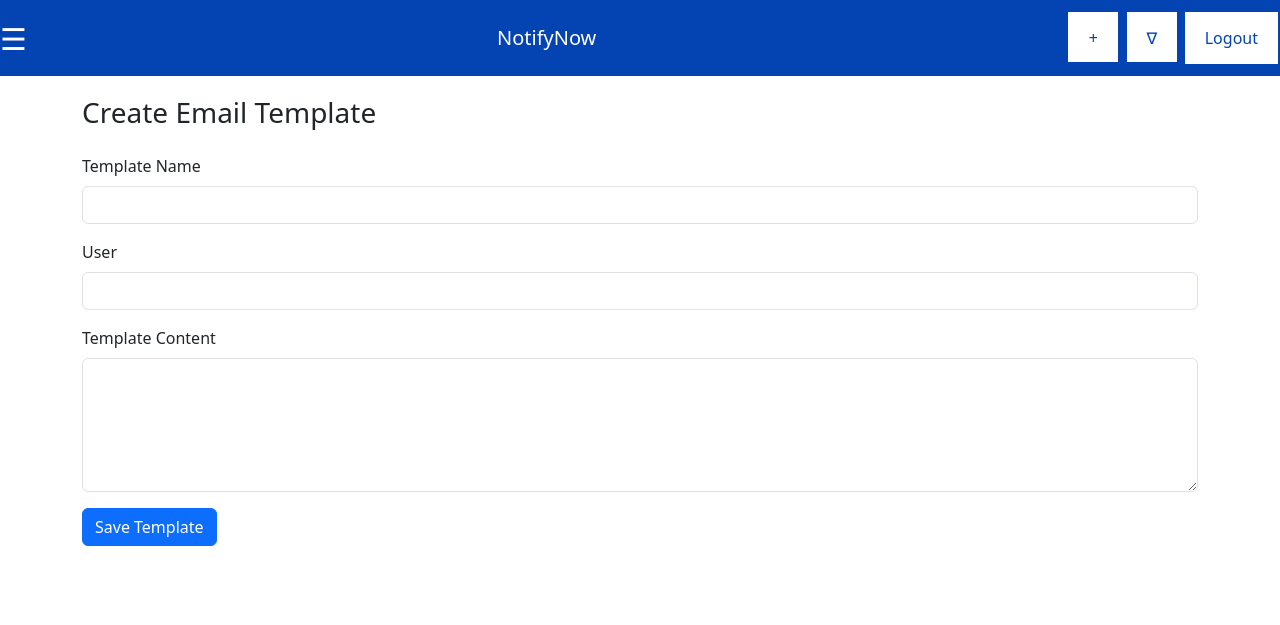
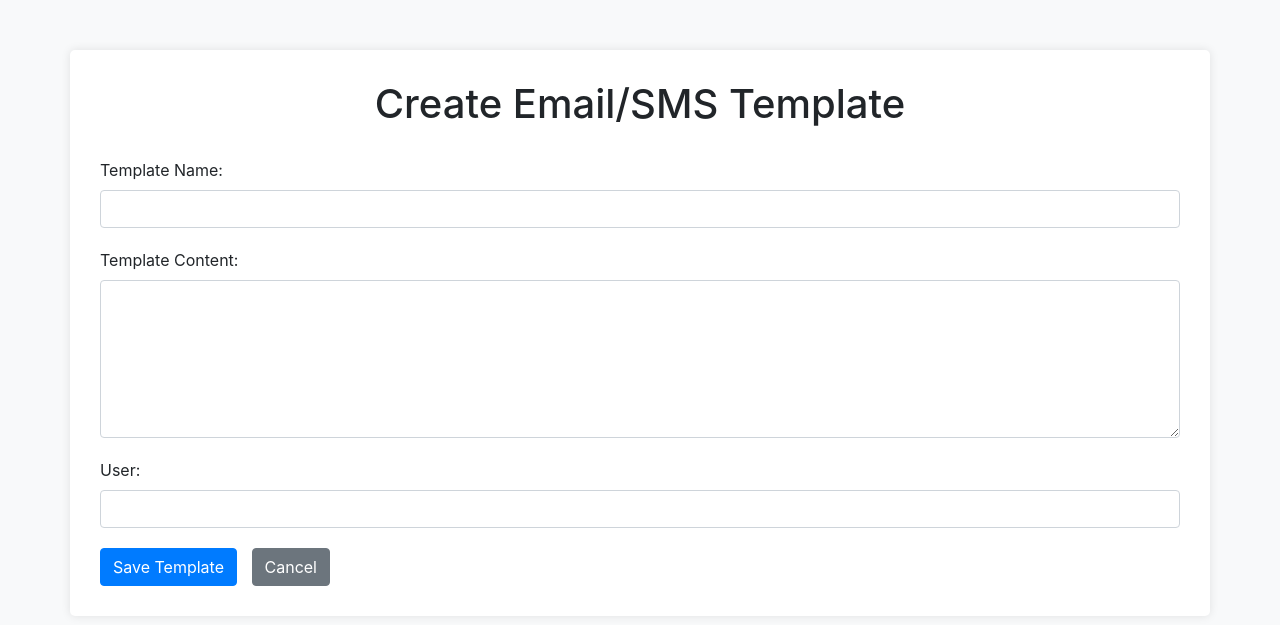
Before and after one commit to cloudtrim/NotifyNow, a Django app: page /create_template/ in a window 1280 px wide. Shown: the top 625 px of the page. Run offline with Django 5.2, Linux system fonts and the light colour scheme; some libraries are stand-ins or nearby versions.

Commit message:
added create template page

```diff
--- a/core/accounts/templates/base.html
+++ b/core/accounts/templates/base.html
@@ -1,64 +1,79 @@
-
 <!DOCTYPE html>
 <html lang="en">
+
 <head>
     <meta charset="UTF-8">
     <meta name="viewport" content="width=device-width, initial-scale=1.0">
     <!-- <title>Navigation Bar</title> -->
+    <link rel="stylesheet" href="https://fonts.googleapis.com/css2?family=Material+Symbols+Outlined:opsz,wght,FILL,GRAD@20..48,100..700,0..1,-50..200" />
     <style>
+        @import url('https://fonts.googleapis.com/css2?family=Ubuntu:ital,wght@0,300;0,400;0,500;0,700;1,300;1,400;1,500;1,700&display=swap');
+
+
         body {
-            font-family: Arial, sans-serif;
+            font-family: "Ubuntu", sans-serif;
             margin: 0;
             padding: 0;
             overflow-x: hidden;
         }
+
         .navbar {
             display: flex;
             justify-content: space-between;
             align-items: center;
             background-color: #0343b2;
-            padding: 14px 20px;
+            padding: 0px 10px;
         }
+
         .navbar .app-name {
             color: white;
-            font-size: 20px;
+            font-size: 25px;
         }
+
         .navbar input[type="button"],
         .navbar button {
             background-color: white;
             color: #0343b2;
             border: #033ea2;
-            padding: 14px 20px;
+            padding: 4px 0px;
             text-align: center;
             text-decoration: none;
             display: inline-block;
             font-size: 16px;
-            margin: 4px 2px;
+            margin: 6px 4px;
             cursor: pointer;
         }
+
         .navbar input[type="button"] {
-            width: 50px;
-            height: 50px;
+            width: 30px;
+            height: 30px;
+            border: 2px solid #022e7a;
+            border-radius: 10px;
         }
+
         .navbar button.logout {
             background-color: white;
         }
-        .menu-icon {
+
+        .icon {
             font-size: 30px;
             color: white;
             cursor: pointer;
+            margin: 10px 3px;
         }
+
         .sidebar {
             height: 100%;
             width: 0;
             position: fixed;
-            top: 0;
+            top: 85;
             left: 0;
             background-color: #0343b2;
             overflow-x: hidden;
             transition: 0.5s;
-            padding-top: 60px;
+            padding-top: 0px;
         }
+
         .sidebar a {
             padding: 10px 15px;
             text-decoration: none;
@@ -67,35 +82,55 @@
             display: block;
             transition: 0.3s;
         }
+
         .sidebar a:hover {
             background-color: #033385;
         }
+
         .sidebar .close-btn {
             position: absolute;
             top: 20px;
             right: 25px;
             font-size: 36px;
         }
+
         @media screen and (max-height: 450px) {
-            .sidebar {padding-top: 15px;}
-            .sidebar a {font-size: 18px;}
+            .sidebar {
+                padding-top: 15px;
+            }
+
+            .sidebar a {
+                font-size: 18px;
+            }
+        }
+
+        #search {
+            color: white;
+            border: 2px solid #022e7a;
+            border-radius: 5px;
+            padding: 4px 0px;
+            margin: 3px 5px 5px 5px;
         }
     </style>
 </head>
+
 <body>
     <div class="navbar">
-        <span class="menu-icon" onclick="openNav()">&#9776;</span>
+        <span class="icon" onclick="openNav()">&#9776;</span>
         <div class="app-name">NotifyNow</div>
         <div>
-            <input type="button" value="+">
-            <input type="button" value="&nabla;">
-            <button class="logout">Logout</button>
+            <span class="material-symbols-outlined icon" >add_box</span>
+            <span class="material-symbols-outlined icon">notifications</span>
+            <span class="material-symbols-outlined icon">search</span>
+            <input type="text" name="search" id="search" placeholder="Search">
+            <span class="material-symbols-outlined icon">logout</span>
         </div>
     </div>
 
     <div id="mySidebar" class="sidebar">
         <a href="javascript:void(0)" class="close-btn" onclick="closeNav()">&times;</a>
-        <h2 style="color: white; padding-left: 15px;">Menu</h2>
+        <!-- <h2 style="color: white; padding-left: 15px;">Menu</h2> -->
+         <br><br>
         <a href="{% url 'dashboard' %}">Dashboard</a>
         <a href="{% url 'reminders' %}">Reminder</a>
         <a href="{% url 'contacts_list' %}">Contacts</a>
@@ -106,7 +141,7 @@
 
     <script>
         function openNav() {
-            document.getElementById("mySidebar").style.width = "250px";
+            document.getElementById("mySidebar").style.width = "155px";
         }
 
         function closeNav() {
@@ -119,4 +154,5 @@
 
     {% endblock %}
 </body>
+
 </html>
--- a/core/accounts/templates/create_template.html
+++ b/core/accounts/templates/create_template.html
@@ -1,63 +1,62 @@
-{% extends 'base.html'%}
-<!-- <!DOCTYPE html>
+<!DOCTYPE html>
 <html lang="en">
 <head>
     <meta charset="UTF-8">
-    <meta name="viewport" content="width=device-width, initial-scale=1.0"> -->
-    {% block content %}
-    {% load static %}
-    <title>Create Email Template</title>
-    <link href="https://cdn.jsdelivr.net/npm/bootstrap@5.3.0/dist/css/bootstrap.min.css" rel="stylesheet">
+    <meta name="viewport" content="width=device-width, initial-scale=1.0">
+    <title>Email/SMS Template Creation</title>
+    <link rel="stylesheet" href="https://stackpath.bootstrapcdn.com/bootstrap/4.5.2/css/bootstrap.min.css">
+
     <style>
+        body {
+            background-color: #f8f9fa;
+            padding-top: 50px;
+        }
         .container {
-            margin-top: 20px;
+            background-color: #fff;
+            border-radius: 5px;
+            box-shadow: 0 0 10px rgba(0,0,0,0.1);
+            padding: 30px;
+        }
+        .form-group {
+            margin-bottom: 20px;
+        }
+        h1 {
+            margin-bottom: 30px;
+            text-align: center;
+        }
+        .btn-primary {
+            margin-right: 10px;
+        }
+        .btn-secondary {
+            background-color: #6c757d;
+            border-color: #6c757d;
+        }
+        .btn-secondary:hover {
+            background-color: #5a6268;
+            border-color: #545b62;
         }
     </style>
 </head>
 <body>
-
     <div class="container">
-    <h1 class="h3 mb-4">Create Email Template</h1>
-    <form id="templateForm">
-        <div class="mb-3">
-            <label for="templateName" class="form-label">Template Name</label>
-            <input type="text" class="form-control" id="templateName" required>
+        <h1>Create Email/SMS Template</h1>
+        <form id="templateForm" action="/create_template/" method="POST">
+            {% csrf_token %}
+            <div class="form-group">
+                <label for="templateName">Template Name:</label>
+                <input type="text" class="form-control" id="templateName" name="templateName" required>
             </div>
-        <div class="mb-3">
-            <label for="userName" class="form-label">User</label>
-            <input type="text" class="form-control" id="userName" required>
+            <div class="form-group">
+                <label for="templateContent">Template Content:</label>
+                <textarea class="form-control" id="templateContent" name="templateContent" rows="6" required></textarea>
             </div>
-        <div class="mb-3">
-            <label for="templateContent" class="form-label">Template Content</label>
-            <textarea class="form-control" id="templateContent" rows="5" required></textarea>
+            <div class="form-group">
+                <label for="user">User:</label>
+                <input type="text" class="form-control" id="user" name="user" required>
             </div>
             <button type="submit" class="btn btn-primary">Save Template</button>
+            <a href="/input_details/" class="btn btn-secondary">Cancel</a>
         </form>
     </div>
-
-<script>
-    document.getElementById('templateForm').addEventListener('submit', function(event) {
-        event.preventDefault();
-
-        const templateName = document.getElementById('templateName').value;
-        const userName = document.getElementById('userName').value;
-        const templateContent = document.getElementById('templateContent').value;
-        const date = new Date().toLocaleString();
-
-        const newTemplate = {
-            name: templateName,
-            user: userName,
-            date: date,
-            content: templateContent
-        };
-
-        // Assuming templates is an array where we store our templates
-        templates.push(newTemplate);
-
-        // Redirect to the templates list page
-        window.location.href = 'templates-list.html';
-    });
-</script>
-{% endblock %}
-<!-- </body>
-</html> -->
+</body>
+</html>
--- a/core/accounts/views.py
+++ b/core/accounts/views.py
@@ -1,5 +1,5 @@
 from django.shortcuts import render
-from django.shortcuts import redirect
+from django.shortcuts import redirect, get_object_or_404
 from django.http import HttpResponse
 from django.contrib.auth.models import User
 from django.contrib import messages
@@ -10,6 +10,12 @@ from datetime import date, timedelta
 from .models import Contact, CustomField
 from .forms import ContactForm, CustomFieldForm
 from django.forms import modelformset_factory
+from django.views.decorators.http import require_POST
+from .models import Template
+from .forms import TemplateForm
+from django.core.mail import send_mail
+import logging
+logger = logging.getLogger('notfyNowApp')
 
 
 # Create your views here.
@@ -20,7 +26,6 @@ def login_page(request):
     if request.method == "POST":
         username = request.POST.get('username')
         password = request.POST.get('password')
-        print(username)
         if not User.objects.filter(username = username).exists():
             messages.info(request, 'Invalid username.')
             return redirect('/login_page')
@@ -78,6 +83,7 @@ def add_reminder(request):
     if request.method == 'POST':
         reminder_title = request.POST.get('reminder_title')
         expiration_date = request.POST.get('expiration_date')
+        logger.debug(" reminder_title :{}, expiration_date :{} ".format(reminder_title,expiration_date))
         notes = request.POST.get('notes')
         durations = request.POST.getlist('duration[]')
         duration_types = request.POST.getlist('duration_type[]')
@@ -141,4 +147,53 @@ def templates(request):
     return render(request, 'templates.html')
 
 def create_template(request):
-    return render(request, 'create_template.html')
+    if request.method == 'POST':
+        template_name = request.POST.get('templateName')
+        template_content = request.POST.get('templateContent')
+        user = request.POST.get('user')
+
+        template = Template.objects.create(
+            template_name=template_name,
+            template_content=template_content,
+            user=user
+        )
+
+        return redirect('/input_details/')
+    else:
+        return render(request, 'create_template.html')
+
+
+def input_details(request):
+    templates = Template.objects.all()
+    return render(request, 'input_details.html', {'templates': templates})
+
+def send_template(request):
+    if request.method == 'POST':
+        template_id = request.POST.get('template')
+        template = get_object_or_404(Template, id=template_id)
+
+        title = request.POST.get('title')
+        client_name = request.POST.get('clientName')
+        date = request.POST.get('date')
+        email = request.POST.get('email')
+
+        template_content = template.template_content
+        template_content = template_content.replace('[TITLE]', title)
+        template_content = template_content.replace('[CLIENT_NAME]', client_name)
+        template_content = template_content.replace('[DATE]', date)
+
+        send_mail(
+            subject=template.template_name,
+            message=template_content,
+            from_email='antharev@gmail.com',
+            recipient_list=[email],
+            fail_silently=False,
+        )
+
+        return redirect('/success/')
+    else:
+        return redirect('/input_details/')
+
+
+def success(request):
+    return render(request, 'success.html')
--- a/core/core/urls.py
+++ b/core/core/urls.py
@@ -19,6 +19,7 @@ from django.urls import path
 from accounts.views import *
 
 
+
 urlpatterns = [
     path("admin/", admin.site.urls),
 
@@ -37,5 +38,8 @@ urlpatterns = [
     path('create_contact/', create_contact, name='create_contact'),
     path('templates/', templates, name = 'templates'),
     path('create_template/', create_template, name = 'create_template'),
+    path('input_details/', input_details, name='input_details'),
+    path('send_template/', send_template, name='send_template'),
+    path('success/', success, name='success'),
 
 ]
```
Also changed, not shown: core/accounts/forms.py (+6 -1 lines), core/accounts/models.py (+9 -0 lines), core/accounts/templates/input_details.html (added, +75 -0 lines), core/accounts/templates/success.html (added, +42 -0 lines), core/accounts/templates/templates.html (+5 -2 lines), core/core/settings.py (+46 -4 lines), core/accounts/migrations/0004_template.py (added), core/db.sqlite3, 1 other file. Lines whose indentation alone changed are shown as unchanged.
